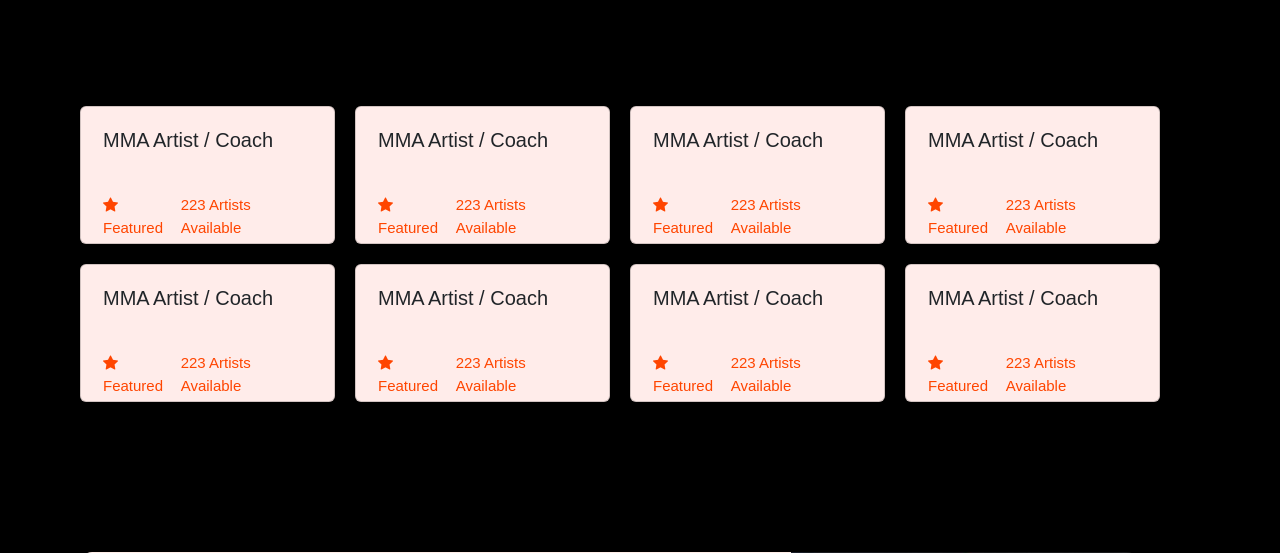
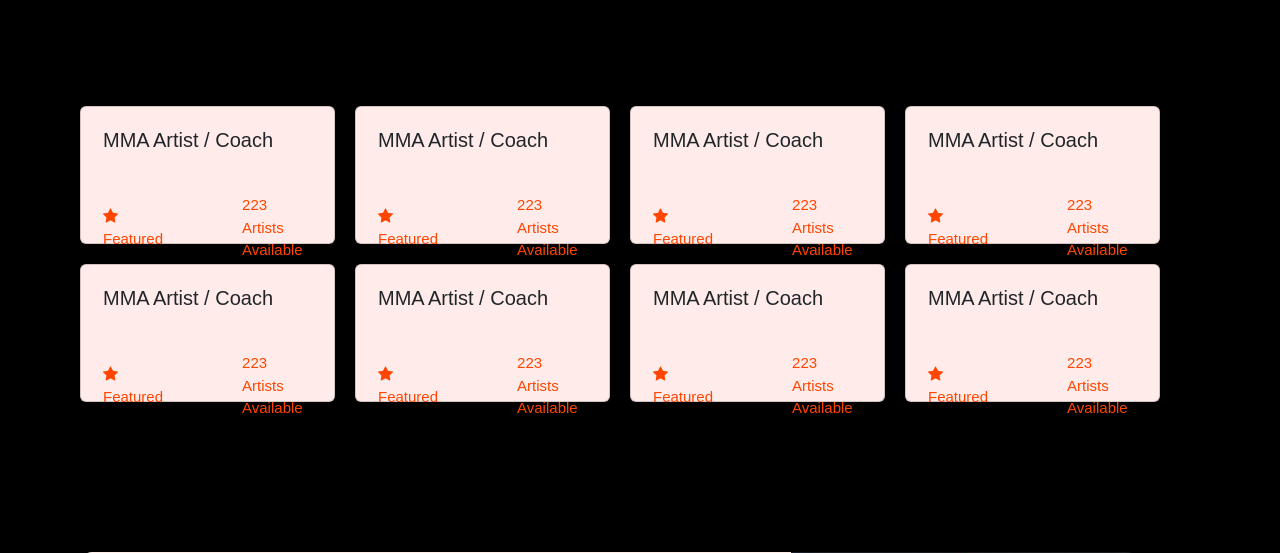
Before and after one commit to Gaurav151008/kalakaarWeb, a Node server app: page / in a window 1280 px wide. Shown: the part 497-1050 px from the top of the page. Run offline with Node 20, Linux system fonts and the light colour scheme; some libraries are stand-ins or nearby versions.

Commit message:
new changes applied

```diff
--- a/views/landing.ejs
+++ b/views/landing.ejs
@@ -24,7 +24,7 @@
                         <div class="card-info" style="display: flex;    margin-top: 36px;
                         justify-content: space-between; align-items: center;">
                             <p class="card-text" style="color: #ff4500; margin-top: 3%; flex-direction: column;" ><i class="bi bi-star-fill">  </i>Featured</p>
-                            <p class="artist-count" style="color: #ff4500; margin-top: 3%; flex-direction: column;">223 Artists Available</p>
+                            <p class="artist-count" style="color: #ff4500; margin-top: 3%; margin-left: 79px; flex-direction: column;">223 Artists Available</p>
                         </div>
                         </div>
                     </div>
```
